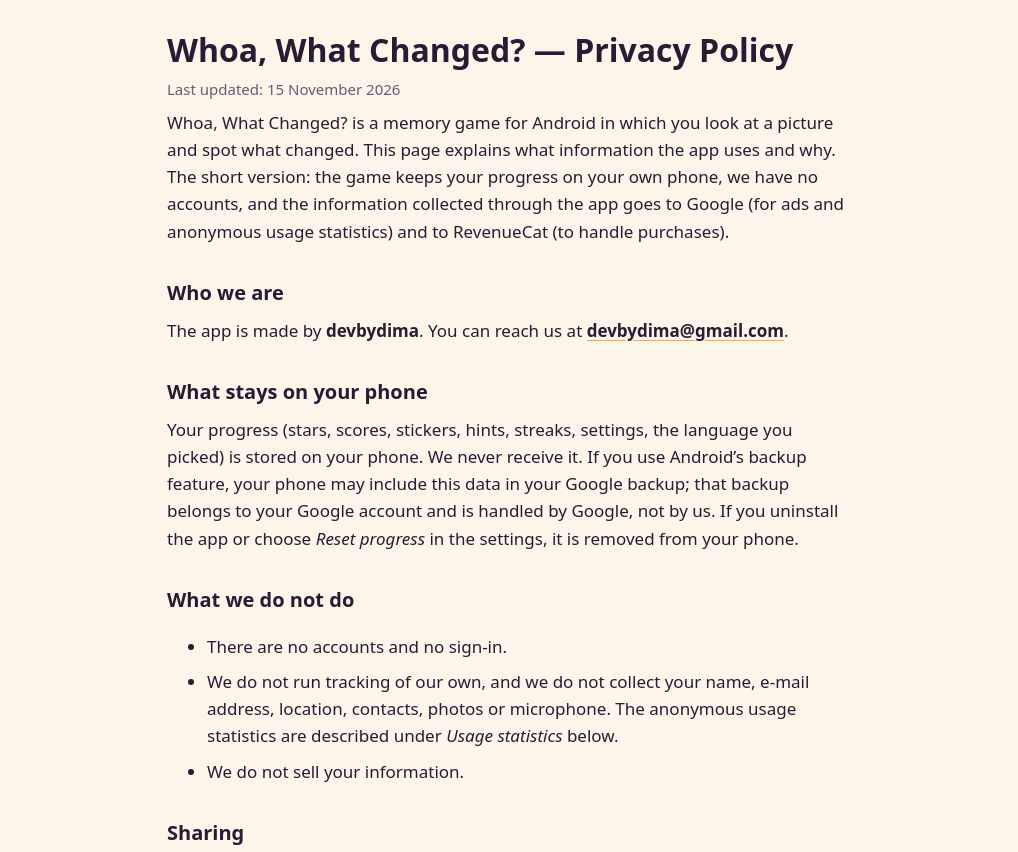
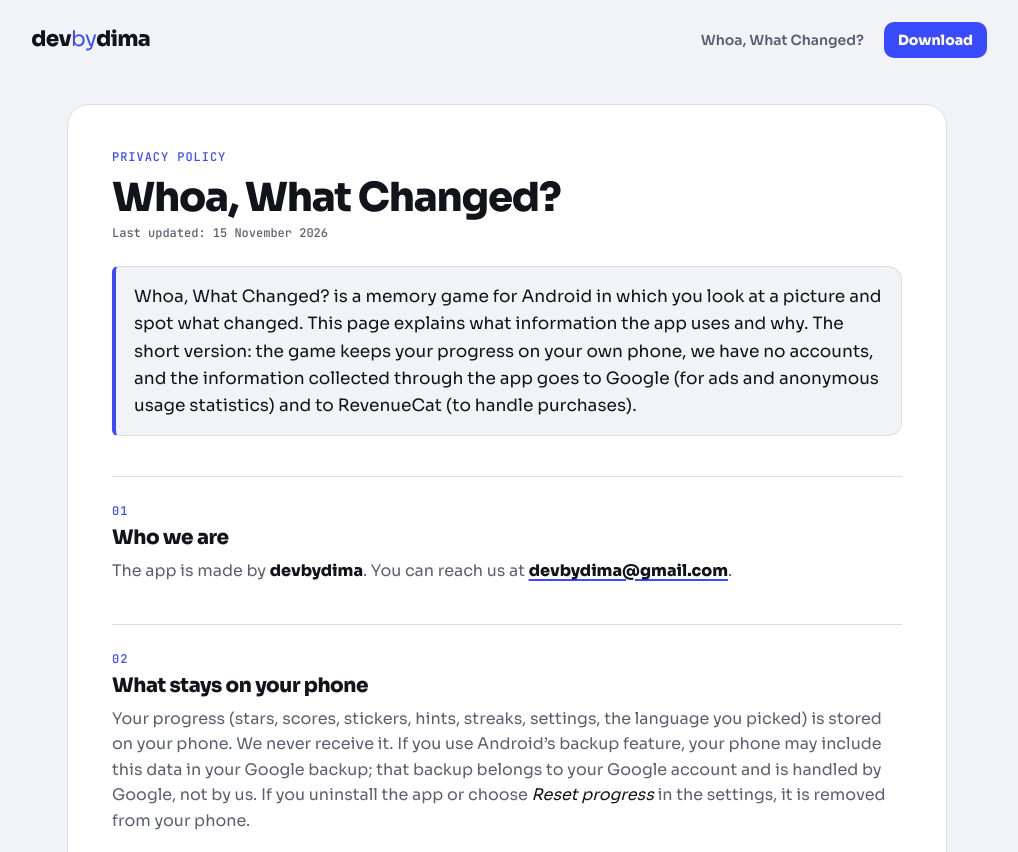
Before and after one commit to devbydima/devbydima.github.io, a plain HTML site: page whatchanged/privacy-policy/index.html in a window 1280 px wide. Shown: the top 852 px of the page, without its empty margins (133-1151 px from the left). Drawn offline with Linux system fonts and the light colour scheme.

Commit message:
restyle privacy policy page

```diff
--- a/whatchanged/privacy-policy/index.html
+++ b/whatchanged/privacy-policy/index.html
@@ -6,22 +6,73 @@
 <title>Whoa, What Changed? Privacy Policy</title>
 <meta name="robots" content="index, follow">
 <link rel="canonical" href="https://devbydima.github.io/whatchanged/privacy-policy/">
+<meta name="theme-color" content="#f2f3f7" media="(prefers-color-scheme: light)">
+<meta name="theme-color" content="#0c0e14" media="(prefers-color-scheme: dark)">
+<link rel="icon" href="../img/icon.png">
+<link rel="preconnect" href="https://fonts.googleapis.com">
+<link rel="preconnect" href="https://fonts.gstatic.com" crossorigin>
+<link rel="stylesheet" href="https://fonts.googleapis.com/css2?family=Sora:wght@400;600;800&family=JetBrains+Mono:wght@500&display=swap">
 <style>
-  :root { color-scheme: light dark; --bg: #fbf5ea; --ink: #2a1a33; --soft: #6b5a73; --accent: #ff9f5a; }
-  @media (prefers-color-scheme: dark) { :root { --bg: #241830; --ink: #fbf5ea; --soft: #b9a9c4; } }
-  body { margin: 0; background: var(--bg); color: var(--ink); font: 17px/1.6 ui-rounded, "SF Pro Rounded", "Nunito", system-ui, -apple-system, "Segoe UI", sans-serif; }
-  main { max-width: 680px; margin: 0 auto; padding: 32px 20px 64px; }
-  h1 { font-size: 32px; line-height: 1.15; margin: 0 0 4px; }
-  h2 { font-size: 20px; margin: 32px 0 6px; }
-  p, li { margin: 8px 0; }
-  .meta { color: var(--soft); font-size: 15px; }
+  :root {
+    color-scheme: light dark;
+    --bg: #f2f3f7; --surface: #fff; --ink: #12141c; --soft: #5b6070; --line: #dcdee7; --accent: #3a4bff; --accent-ink: #fff;
+  }
+  @media (prefers-color-scheme: dark) {
+    :root { --bg: #0c0e14; --surface: #171a24; --ink: #eceef5; --soft: #9aa0b4; --line: #262a38; --accent: #7d8bff; --accent-ink: #0c0e14; }
+  }
+  * { box-sizing: border-box; }
+  html { scroll-behavior: smooth; }
+  body { margin: 0; overflow-x: hidden; background: var(--bg); color: var(--ink); font: 16px/1.6 "Sora", system-ui, -apple-system, "Segoe UI", sans-serif; }
   a { color: inherit; text-decoration-color: var(--accent); text-underline-offset: 3px; }
-  .note { border-left: 4px solid var(--accent); padding: 4px 14px; background: rgba(255,159,90,.12); border-radius: 6px; }
+  :focus-visible { outline: 3px solid var(--accent); outline-offset: 3px; border-radius: 6px; }
+  .wrap { max-width: 1000px; margin: 0 auto; padding: 0 20px; }
+  .top .wrap { display: flex; align-items: center; justify-content: space-between; gap: 16px; padding-top: 22px; padding-bottom: 22px; }
+  .top img { display: block; height: 30px; width: auto; }
+  .top nav { display: flex; align-items: center; gap: 20px; font-size: 14px; font-weight: 600; }
+  .top nav a { color: var(--soft); text-decoration: none; }
+  .top nav a:hover { color: var(--ink); }
+  .top nav a.dl { background: var(--accent); color: var(--accent-ink); padding: 7px 14px; border-radius: 10px; font-weight: 700; }
+  .top nav a.dl:hover { color: var(--accent-ink); filter: brightness(1.1); }
+  main { max-width: 1000px; margin: 0 auto; padding: 24px 20px 64px; }
+  .doc { max-width: 880px; margin: 0 auto; background: var(--surface); border: 1px solid var(--line); border-radius: 22px; padding: clamp(22px, 5vw, 44px); }
+  .eyebrow { display: block; margin-bottom: 10px; font: 500 12px/1.4 "JetBrains Mono", ui-monospace, "SF Mono", Menlo, monospace; letter-spacing: .08em; text-transform: uppercase; color: var(--accent); }
+  h1 { margin: 0 0 6px; font-size: clamp(28px, 5vw, 40px); font-weight: 800; line-height: 1.08; letter-spacing: -.03em; text-wrap: balance; }
+  .doc { counter-reset: sec; }
+  h2 { counter-increment: sec; margin: 40px 0 8px; padding-top: 28px; border-top: 1px solid var(--line); font-size: 20px; font-weight: 800; line-height: 1.25; letter-spacing: -.02em; }
+  h2::before { content: counter(sec, decimal-leading-zero); display: block; margin-bottom: 8px; font: 500 12px/1 "JetBrains Mono", ui-monospace, "SF Mono", Menlo, monospace; letter-spacing: .08em; color: var(--accent); }
+  p, li { margin: 8px 0; color: var(--soft); }
+  strong, em { color: var(--ink); }
+  li::marker { color: var(--accent); }
+  ul { padding-left: 22px; }
+  .meta { color: var(--soft); font: 500 12px/1.4 "JetBrains Mono", ui-monospace, "SF Mono", Menlo, monospace; margin: 0 0 24px; }
+  .meta + p { margin: 0 0 8px; padding: 16px 18px; border: 1px solid var(--line); border-left: 4px solid var(--accent); border-radius: 6px 14px 14px 6px; font-size: 17px; color: var(--ink); background: var(--bg); }
+  a { text-decoration-thickness: 1.5px; }
+  a:hover { color: var(--accent); }
+  footer { border-top: 1px solid var(--line); padding: 24px 0 40px; font-size: 13px; color: var(--soft); }
+  footer .wrap { display: flex; flex-wrap: wrap; justify-content: space-between; gap: 12px; }
+  @media (max-width: 520px) { .top nav a:not(.dl) { display: none; } }
 </style>
 </head>
 <body>
+<header class="top">
+  <div class="wrap">
+    <a href="https://devbydima.github.io/" aria-label="devbydima home">
+      <picture>
+        <source srcset="../../img/wordmark-dark.svg" media="(prefers-color-scheme: dark)">
+        <img src="../../img/wordmark-light.svg" alt="devbydima">
+      </picture>
+    </a>
+    <nav aria-label="Main">
+      <a href="../">Whoa, What Changed?</a>
+      <a class="dl" href="https://play.google.com/store/apps/details?id=devbydima.whatchanged">Download</a>
+    </nav>
+  </div>
+</header>
+
 <main>
-  <h1>Whoa, What Changed? &mdash; Privacy Policy</h1>
+<div class="doc">
+  <span class="eyebrow">Privacy policy</span>
+  <h1>Whoa, What Changed?</h1>
   <p class="meta">Last updated: 15 November 2026</p>
 
   <p>Whoa, What Changed? is a memory game for Android in which you look at a picture and spot what changed. This page explains what information the app uses and why. The short version: the game keeps your progress on your own phone, we have no accounts, and the information collected through the app goes to Google (for ads and anonymous usage statistics) and to RevenueCat (to handle purchases).</p>
@@ -75,6 +126,14 @@
   <h2>Changes to this policy</h2>
   <p>If we change this policy, we will update this page and the date at the top. Material changes will also be mentioned in the app&rsquo;s update notes.</p>
 
+</div>
 </main>
+
+<footer>
+  <div class="wrap">
+    <span>&copy; 2026 devbydima &middot; Made by <a href="https://devbydima.github.io/">devbydima</a></span>
+    <span><a href="https://devbydima.github.io/whatchanged/">Game page</a> &middot; <a href="mailto:devbydima@gmail.com">devbydima@gmail.com</a></span>
+  </div>
+</footer>
 </body>
 </html>
```
